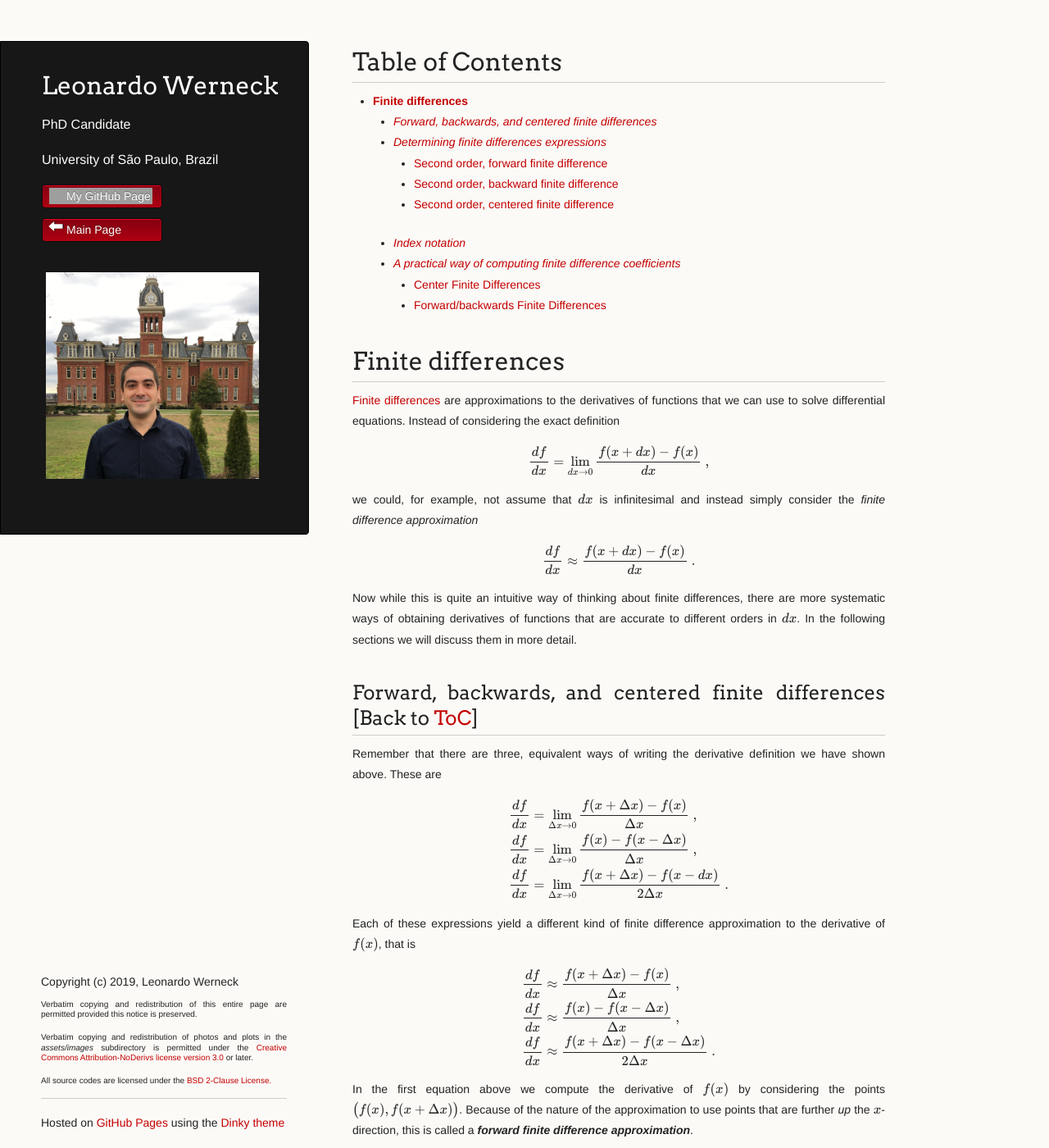
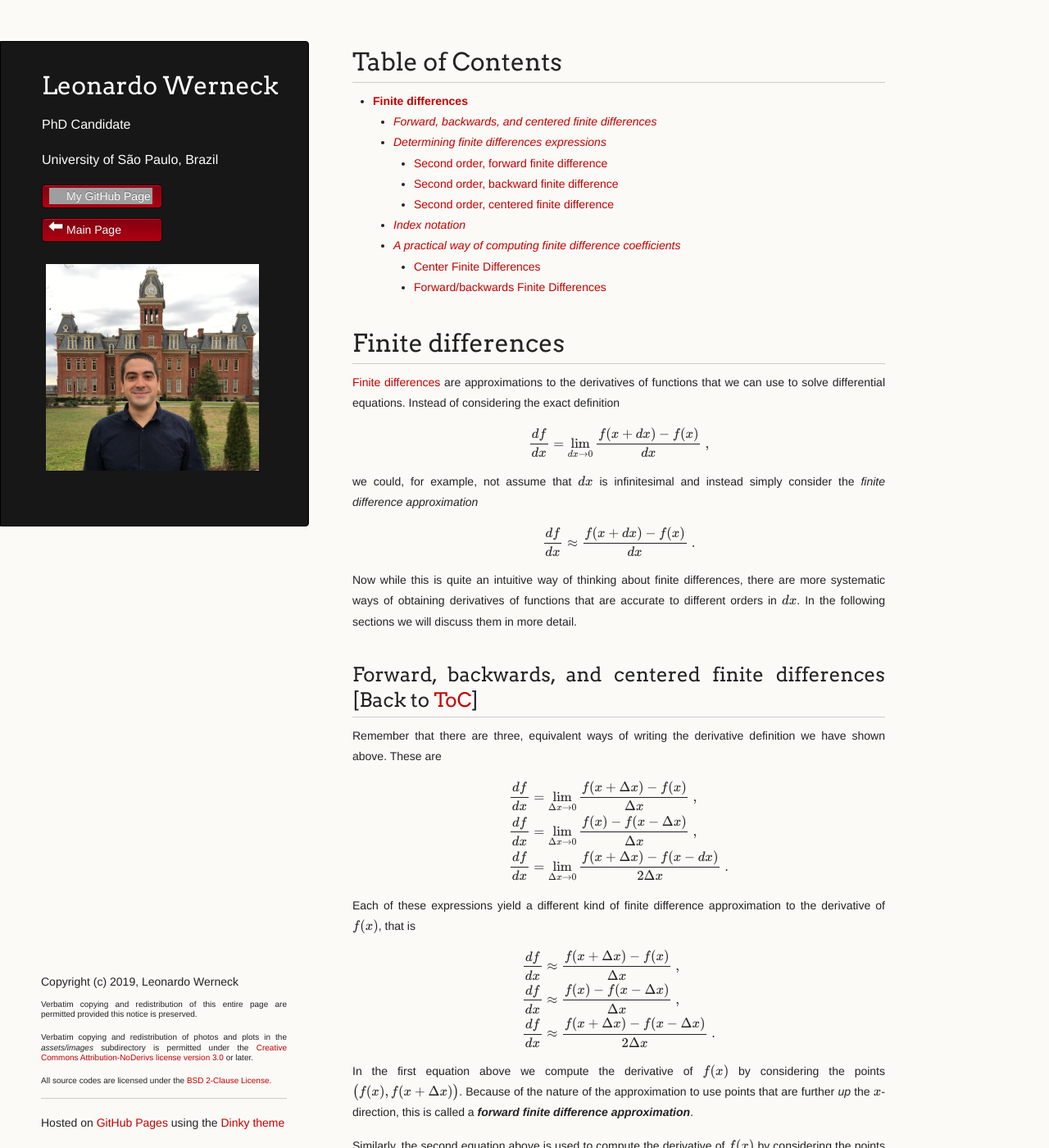
Before and after one commit to leowerneck/leowerneck.github.io, a Jekyll site: the page built from Finite_differences.md, in a window 1280 px wide and 1400 px high. Shown: the whole window at 82% size. Built offline with Jekyll 4.4.1, drawn with Linux system fonts in a browser that asks for light colours; formulas are drawn with MathJax 3; a script that is not in the unit is left out; grey boxes are pictures that could not be loaded.

Commit message:
*.md & _sass/jekyll-theme-dinky.scss: updated lists and nested lists structures to remove undesired white spaces

```diff
--- a/Finite_differences.md
+++ b/Finite_differences.md
@@ -7,16 +7,44 @@ mathjax: true
 <a name='ToC'>
 # Table of Contents
 
-* [**Finite differences**](#FD)
-    * [*Forward, backwards, and centered finite differences*](#FDTypes)
-    * [*Determining finite differences expressions*](#FDTaylor)
-        * [Second order, forward finite difference](#FFD)
-        * [Second order, backward finite difference](#BFD)
-        * [Second order, centered finite difference](#CFD)
-    * [*Index notation*](#FDIndex)
-    * [*A practical way of computing finite difference coefficients*](#FDPractical)
-        * [Center Finite Differences](#FDPracticalCenter)
-        * [Forward/backwards Finite Differences](#FDPracticalFwdBwd)
+<ul>
+    <li>
+<a href="#FD"><strong>Finite differences</strong></a>
+        <ul>
+            <li>
+    <a href="#FDTypes"><em>Forward, backwards, and centered finite differences</em></a>
+            </li>
+            <li>
+    <a href="#FDTaylor"><em>Determining finite differences expressions</em></a>
+                <ul>
+                    <li>
+        <a href="#FFD">Second order, forward finite difference</a>
+                    </li>
+                    <li>
+        <a href="#BFD">Second order, backward finite difference</a>
+                    </li>
+                    <li>
+        <a href="#CFD">Second order, centered finite difference</a>
+                    </li>
+                </ul>
+            </li>
+            <li>
+    <a href="#FDIndex"><em>Index notation</em></a>
+            </li>
+            <li>
+    <a href="#FDPractical"><em>A practical way of computing finite difference coefficients</em></a>
+                <ul>
+                    <li>
+        <a href="#FDPracticalCenter">Center Finite Differences</a>
+                    </li>
+                    <li>
+        <a href="#FDPracticalFwdBwd">Forward/backwards Finite Differences</a>
+                    </li>
+                </ul>
+            </li>
+        </ul>
+    </li>
+</ul>
 
 <a name="FD">
 # Finite differences
--- a/_sass/jekyll-theme-dinky.scss
+++ b/_sass/jekyll-theme-dinky.scss
@@ -46,7 +46,9 @@ h1, h2, h3, h4, h5, h6 {
 }
 
 p, ul, ol, table, dl {
-  margin:0 0 22px;
+  margin:0 0 12px;
+  margin-bottom: 0;
+  white-space: normal;
 }
 
 h1, h2, h3 {
@@ -444,3 +446,20 @@ figcaption {
     margin: -30px 90px 20px 40px;
     line-height: 1.5em;
 }
+
+ol {
+    counter-reset: item;
+}
+
+ol > li {
+    counter-increment: item;
+}
+
+ol ol > li {
+    display: block;
+}
+
+ol ol > li:before {
+    content: counters(item, ".") ". ";
+    margin-left: -20px;
+}
```
Also changed, not shown: Wave_equation.md (+9 -9 lines).
